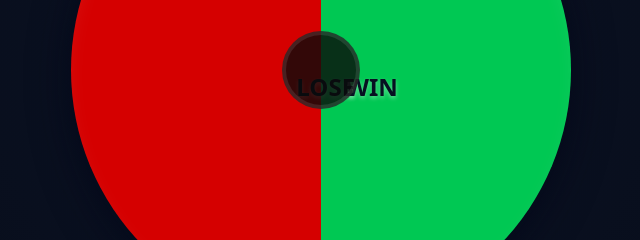
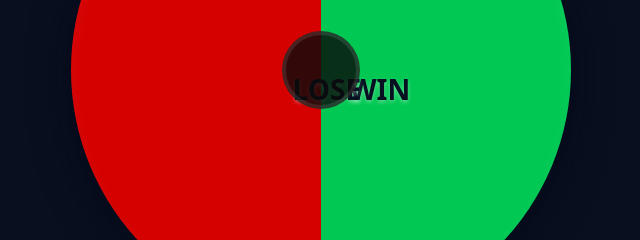
Before and after one commit to ZombiePlugin/Spin-the-wheel-, a plain HTML site: page index.html in a window 1280 px wide. Shown: the part 342-582 px from the top of the page, 319-959 px from the left. Drawn offline with Linux system fonts and the light colour scheme.

Commit message:
Update index.html

```diff
--- a/index.html
+++ b/index.html
@@ -9,7 +9,6 @@
     --size: min(80vmin, 500px);
     --speed: 1.2s; /* fast spin */
     --pointer-size: 36px;
-    --label-offset: 75%; /* moved labels closer to the edge */
   }
 
   body {
@@ -79,7 +78,7 @@
     top: 50%;
     transform-origin: 0 0;
     font-weight: 900;
-    font-size: clamp(22px, 3vmin, 28px);
+    font-size: clamp(24px, 3.5vmin, 32px);
     color: #071021;
     text-transform: uppercase;
     user-select: none;
@@ -130,23 +129,25 @@ const spinBtn = document.getElementById('spinBtn');
 const speedRange = document.getElementById('speedRange');
 let spinning = false;
 
-// Add WIN/LOSE labels
+// Add WIN/LOSE labels — properly positioned near the edge
 function addLabels() {
+  const radiusPercent = 75; // % distance from center toward edge
   const labels = [
     { text: "WIN", angle: 90 },
     { text: "LOSE", angle: 270 }
   ];
+
   labels.forEach(l => {
     const div = document.createElement('div');
     div.className = 'seg-label';
     div.textContent = l.text;
-    div.style.transform = `rotate(${l.angle}deg) translate(0, -${getComputedStyle(document.documentElement).getPropertyValue('--label-offset')}) rotate(${-l.angle}deg)`;
+    div.style.transform = `rotate(${l.angle}deg) translate(0, -${radiusPercent}%) rotate(${-l.angle}deg)`;
     wheel.appendChild(div);
   });
 }
 addLabels();
 
-// Spin button
+// Spin button toggle
 spinBtn.addEventListener('click', () => {
   spinning = !spinning;
   if (spinning) {
```
